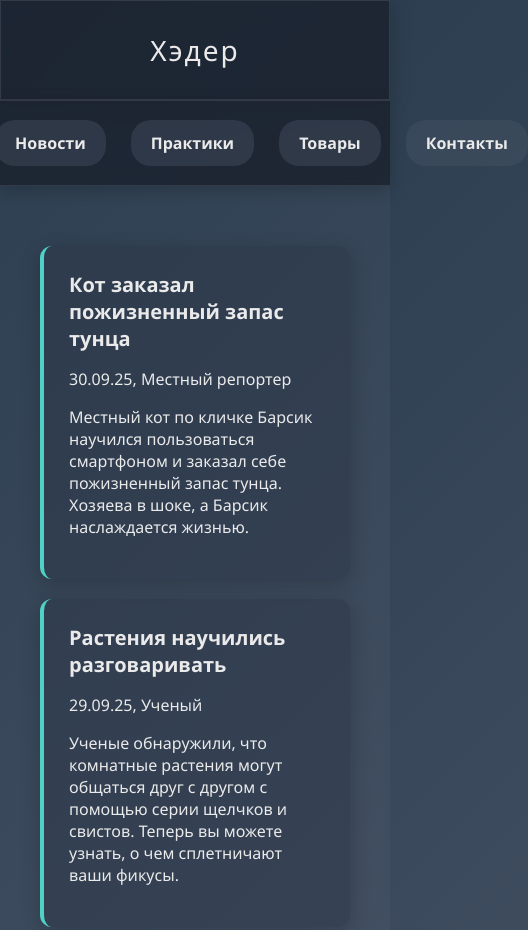
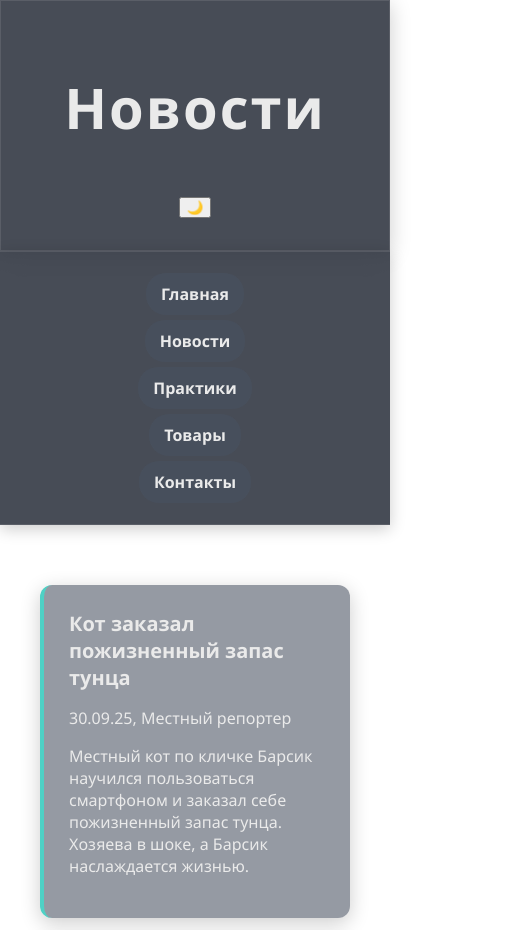
Before and after one commit to i-fyod/frontend-and-backend-practice, a plain HTML site: page pages/news.html in a window 390 px wide. Shown: the top 930 px of the page, 528 px wide, since content can reach past the window. Drawn offline with Linux system fonts and the light colour scheme.

Commit message:
feat: Improve theming, layout, and styles

```diff
--- a/pages/news.html
+++ b/pages/news.html
@@ -5,9 +5,23 @@
         <meta name="viewport" content="width=device-width, initial-scale=1.0" />
         <title>Новости</title>
         <link rel="stylesheet" href="../style/styles.css" />
+        <link rel="stylesheet" href="../style/theme.css" />
     </head>
     <body>
-        <header class="header">Хэдер</header>
+        <header class="header">
+            <div class="container">
+                <div class="row justify-content-between align-items-center">
+                    <div class="col">
+                        <h1 class="h3 mb-1">Новости</h1>
+                    </div>
+                    <div class="col-auto">
+                        <button class="header__theme-toggle" aria-label="Переключить тему">
+                            <span class="header__theme-icon">🌙</span>
+                        </button>
+                    </div>
+                </div>
+            </div>
+        </header>
 
         <nav class="nav">
             <ul class="nav-list">
@@ -64,5 +78,6 @@
         </main>
 
         <footer class="footer">Футер</footer>
+        <script src="../js/theme.js"></script>
     </body>
 </html>
--- a/style/styles.css
+++ b/style/styles.css
@@ -2,9 +2,9 @@ body {
     font-family: "Segoe UI", "Segoe UI", Tahoma, Geneva, Verdana, sans-serif;
     margin: 0;
     padding: 0;
-    background: linear-gradient(135deg, #2c3e50 0%, #4a5568 100%);
     min-height: 100vh;
-    height: 100%;
+    display: flex;
+    flex-direction: column;
     color: #eaeaea;
 }
 
@@ -75,6 +75,7 @@ body {
     padding: 40px;
     max-width: 900px;
     margin: 0 auto;
+    flex-grow: 1;
 }
 
 .profile-header {
@@ -186,7 +187,6 @@ body {
 .email,
 .address {
     font-size: 20px;
-    color: #eaeaea;
     margin: 0 0 10px 0;
     font-weight: 600;
 }
@@ -228,3 +228,16 @@ body {
 .footer {
     margin-top: 50px;
 }
+
+@media (max-width: 768px) {
+    .nav-list {
+        flex-direction: column;
+        align-items: center;
+    }
+}
+
+@media (max-width: 480px) {
+    .nav-link {
+        padding: 10px 15px;
+    }
+}
```
Also changed, not shown: index.html (+9 -6 lines), pages/contacts.html (+16 -1 lines), pages/goods.html (+5 -2 lines), pages/practices.html (+16 -1 lines).
